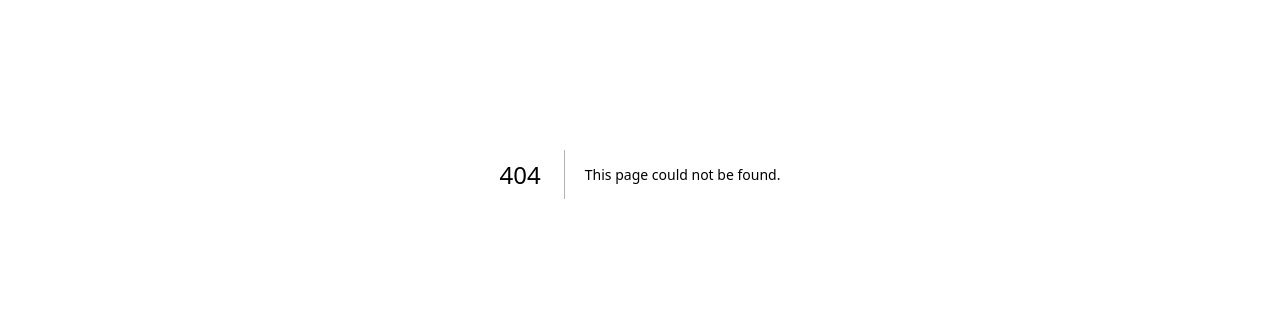
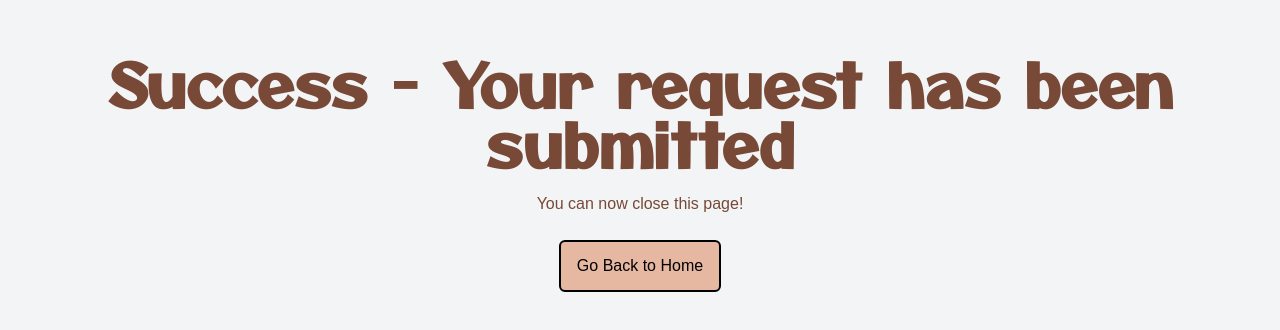
Before and after one commit to VortelTeam/Vortel-MailingList, a Next.js app: page /success in a window 1280 px wide. Before the commit this address had no page. Shown: the part 226-556 px from the top of the page. Built offline with nearby package versions, Linux system fonts and the light colour scheme; a web font is replaced by a local one.

Commit message:
Update: Added a Success Page and Error Page

```diff
--- a/src/app/layout.tsx
+++ b/src/app/layout.tsx
@@ -16,6 +16,9 @@ const geistMono = Geist_Mono({
 export const metadata: Metadata = {
   title: "Vortel - Powering the Future",
   description: "Powering the Future of Workforce Management",
+  icons: {
+    icon: "/logo.ico"
+  }
 };
 
 export default function RootLayout({
@@ -25,9 +28,6 @@ export default function RootLayout({
 }>) {
   return (
     <html lang="en" suppressHydrationWarning>
-      <Head>
-        <link rel="icon" href="/logo.ico" />
-      </Head>
       <body
         className={`${geistSans.variable} ${geistMono.variable} antialiased`}
       >
--- /dev/null
+++ b/src/app/not-found.tsx
@@ -0,0 +1,24 @@
+"use client";
+
+import { useRouter } from "next/navigation";
+
+export default function NotFound() {
+  const router = useRouter();
+
+  return (
+    <div className="h-screen flex flex-col justify-center items-center bg-gray-100 text-centers px-4">
+      <h1 className="text-brand-brown xs:text-6xl font-bold font-otomanopee text-6xl mb-4 text-center">
+        404 - Page Not Found
+      </h1>
+      <p className="mb-6 text-brand-brown">
+        Oops! The page you’re looking for doesn’t exist.
+      </p>
+      <button
+        onClick={() => router.push("/")}
+        className="text-black w-full xs:w-auto px-4 py-3 bg-button-bg border-2 border-black rounded-md hover:cursor-pointer hover:bg-highlight ease-in-out duration-200"
+      >
+        Go Back to Home
+      </button>
+    </div>
+  );
+}
--- a/src/app/page.tsx
+++ b/src/app/page.tsx
@@ -52,7 +52,7 @@ export default function Home() {
                   placeholder="Enter your email"
                   className="w-72 px-4 py-3 bg-transparent border-2 border-black rounded-md text-left"
                 />
-                <div className=" w-full xs:w-auto px-4 py-3 bg-button-bg border-2 border-black rounded-md hover:cursor-pointer hover:bg-highlight ease-in-out duration-200">
+                <div className="w-full xs:w-auto px-4 py-3 bg-button-bg border-2 border-black rounded-md hover:cursor-pointer hover:bg-highlight ease-in-out duration-200">
                   Get Started
                 </div>
               </div>
--- /dev/null
+++ b/src/app/success/page.tsx
@@ -0,0 +1,22 @@
+"use client";
+
+import { useRouter } from "next/navigation";
+
+export default function NotFound() {
+  const router = useRouter();
+
+  return (
+    <div className="h-screen flex flex-col justify-center items-center bg-gray-100 text-centers px-4">
+      <h1 className="text-brand-brown xs:text-6xl font-bold font-otomanopee text-6xl mb-4 text-center">
+        Success - Your request has been submitted
+      </h1>
+      <p className="mb-6 text-brand-brown">You can now close this page!</p>
+      <button
+        onClick={() => router.push("/")}
+        className="text-black w-full xs:w-auto px-4 py-3 bg-button-bg border-2 border-black rounded-md hover:cursor-pointer hover:bg-highlight ease-in-out duration-200"
+      >
+        Go Back to Home
+      </button>
+    </div>
+  );
+}
```
